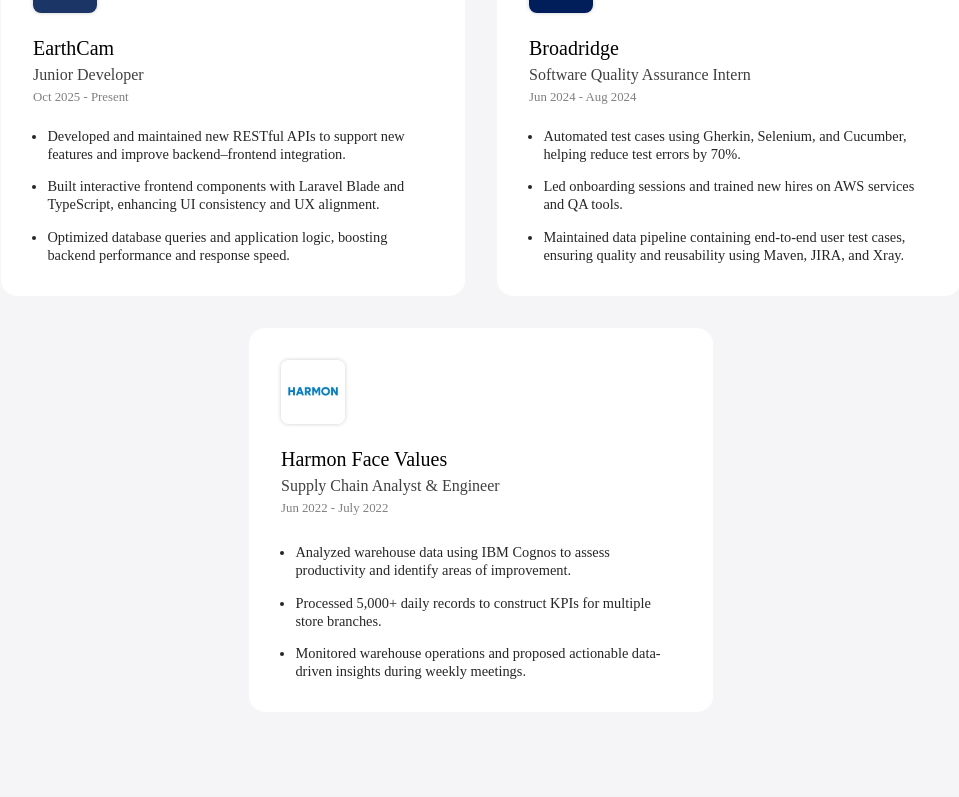
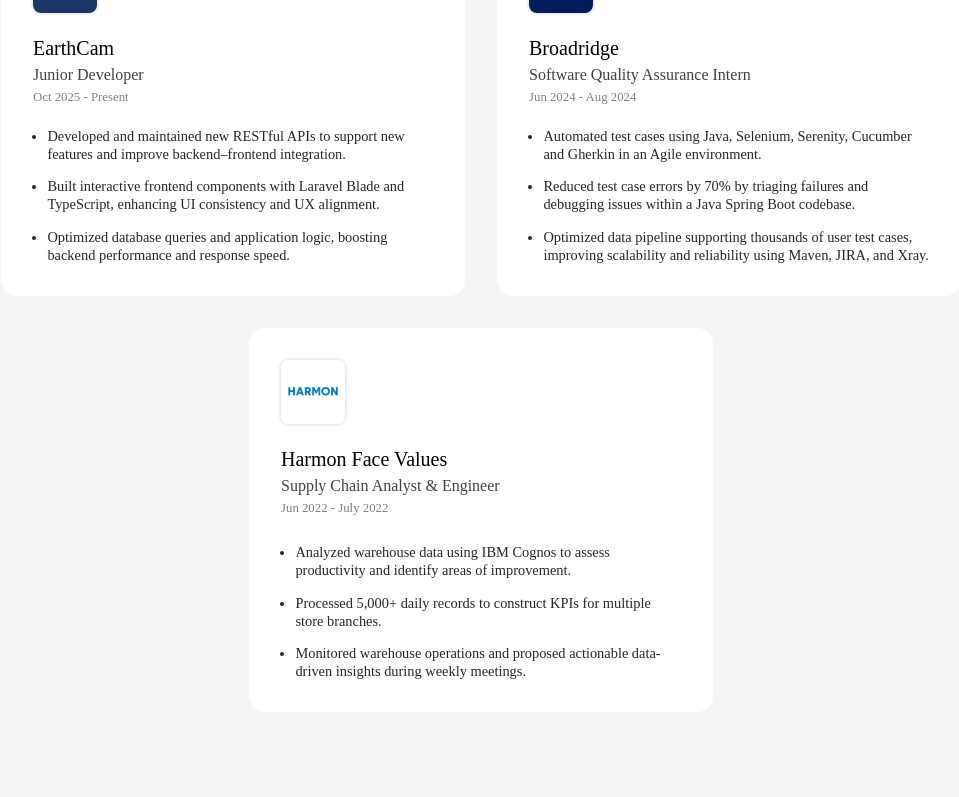
Before and after one commit to JasonCordova/jasoncordova.github.io, a Next.js app: page / in a window 1280 px wide. Shown: the part 1163-1960 px from the top of the page, without its empty margins (159-1118 px from the left). Built offline with nearby package versions, Linux system fonts and the light colour scheme; a web font is replaced by a local one.

Commit message:
Small FE updates + Resume description updates

```diff
--- a/src/comps/experience/index.js
+++ b/src/comps/experience/index.js
@@ -62,9 +62,9 @@ const ExperiencePanel = () => {
 
                     <ul className="exp-desc">
 
-                        <li>Automated test cases using Gherkin, Selenium, and Cucumber, helping reduce test errors by 70%.</li>
-                        <li>Led onboarding sessions and trained new hires on AWS services and QA tools.</li>
-                        <li>Maintained data pipeline containing end-to-end user test cases, ensuring quality and reusability using Maven, JIRA, and Xray.</li>
+                        <li>Automated test cases using Java, Selenium, Serenity, Cucumber and Gherkin in an Agile environment.</li>
+                        <li>Reduced test case errors by 70% by triaging failures and debugging issues within a Java Spring Boot codebase.</li>
+                        <li>Optimized data pipeline supporting thousands of user test cases, improving scalability and reliability using Maven, JIRA, and Xray.</li>
 
                     </ul>
 
--- a/src/comps/project_panel/index.css
+++ b/src/comps/project_panel/index.css
@@ -1,7 +1,7 @@
 #projects {
     background-color: #fff;
     color: #000;
-    box-shadow: 0px 0px 0px transparent, 0px 4px 16px rgba(0, 0, 0, .2);
+    box-shadow: 0px 0px 0px transparent, 0px 8px 16px rgba(0, 0, 0, .2);
 }
 
 .project-bg.missing {
```
Also changed, not shown: public/ham.webp (added).
